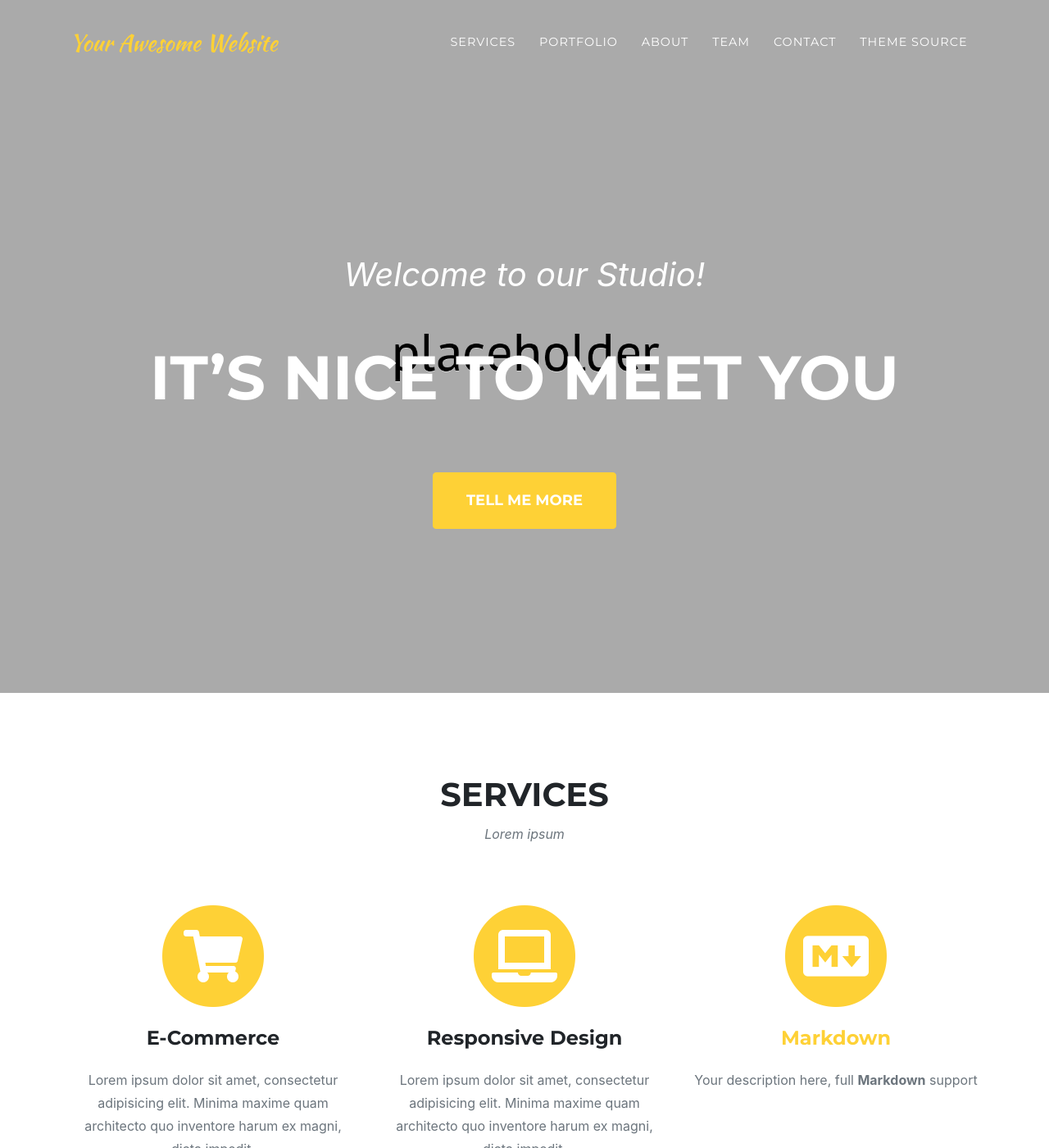
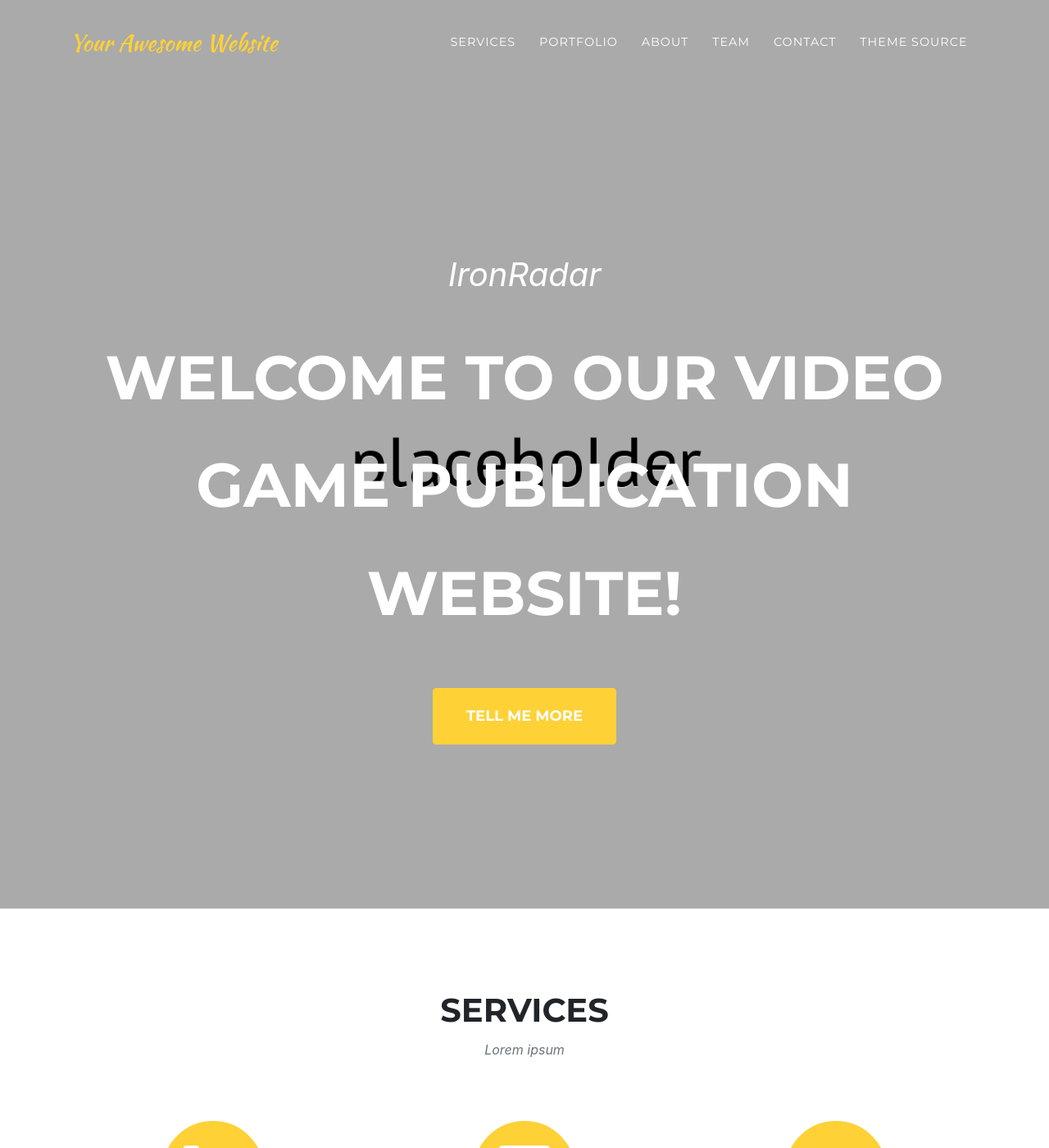
Before and after one commit to Dahyunismm/Unix-Final-Project, a Jekyll site: the page built from agencyWebsite/index.md, in a window 1280 px wide and 1400 px high. Shown: the whole window at 82% size. Built offline with Jekyll 4.4.1, drawn with Linux system fonts in a browser that asks for light colours; some web fonts are replaced; some of the changed text lies outside the part shown.

Commit message:
changed some more stuff

```diff
--- a/agencyWebsite/_data/sitetext.yml
+++ b/agencyWebsite/_data/sitetext.yml
@@ -1,6 +1,6 @@
 header:
-    title: Welcome to our Studio!
-    text: It's Nice To Meet You
+    title: IronRadar
+    text: Welcome to our video game publication website!
     button: Tell Me More
     buttonlink: "#services"
 
@@ -20,8 +20,7 @@
         icon: fab fa-markdown
 
 portfolio:
-    title: "Portfolio"
-    text: "Lorem ipsum dolor sit amet consectetur."
+    title: "Recent Reviews"
     section: portfolio
     closebutton: "Close Project"
 
@@ -89,33 +88,17 @@
       - name: "Kay Garland"
         role: "Lead Designer"
         image: assets/img/team/500x500.jpg
-        social:
-          - url: https://twitter.com
-            icon: fab fa-twitter
-          - url: https://facebook.com
-            icon: fab fa-facebook-f
-          - url: https://linkedin.com
-            icon: fab fa-linkedin-in
+
+
       - name: "Larry Parker"
         role: "Lead Marketer"
         image: assets/img/team/2.jpg
-        social:
-          - url: https://twitter.com
-            icon: fab fa-twitter
-          - url: https://facebook.com
-            icon: fab fa-facebook-f
-          - url: https://linkedin.com
-            icon: fab fa-linkedin-in
+
+
       - name: "Diana Perterson"
         role: "Lead Developer"
         image: assets/img/team/500x500.jpg
-        social:
-          - url: https://twitter.com
-            icon: fab fa-twitter
-          - url: https://facebook.com
-            icon: fab fa-facebook-f
-          - url: https://linkedin.com
-            icon: fab fa-linkedin-in
+
 
 contact:
     title: "Contact Us"
@@ -124,17 +107,7 @@
 
 footer:
     legal: "Privacy Policy"
-    social:
-      - url: https://twitter.com
-        icon: "fab fa-twitter"
-      - url: https://facebook.com
-        icon: "fab fa-facebook-f"
-      - url: https://linkedin.com
-        icon: "fab fa-linkedin-in"
-      - url: https://github.com/raviriley/agency-jekyll-theme
-        icon: "fab fa-github"
-      - url: https://instagram.com
-        icon: "fab fa-instagram"
+
 
 
 # {{ site.data.sitetext.ex.ex | markdownify | default: example }}
```
